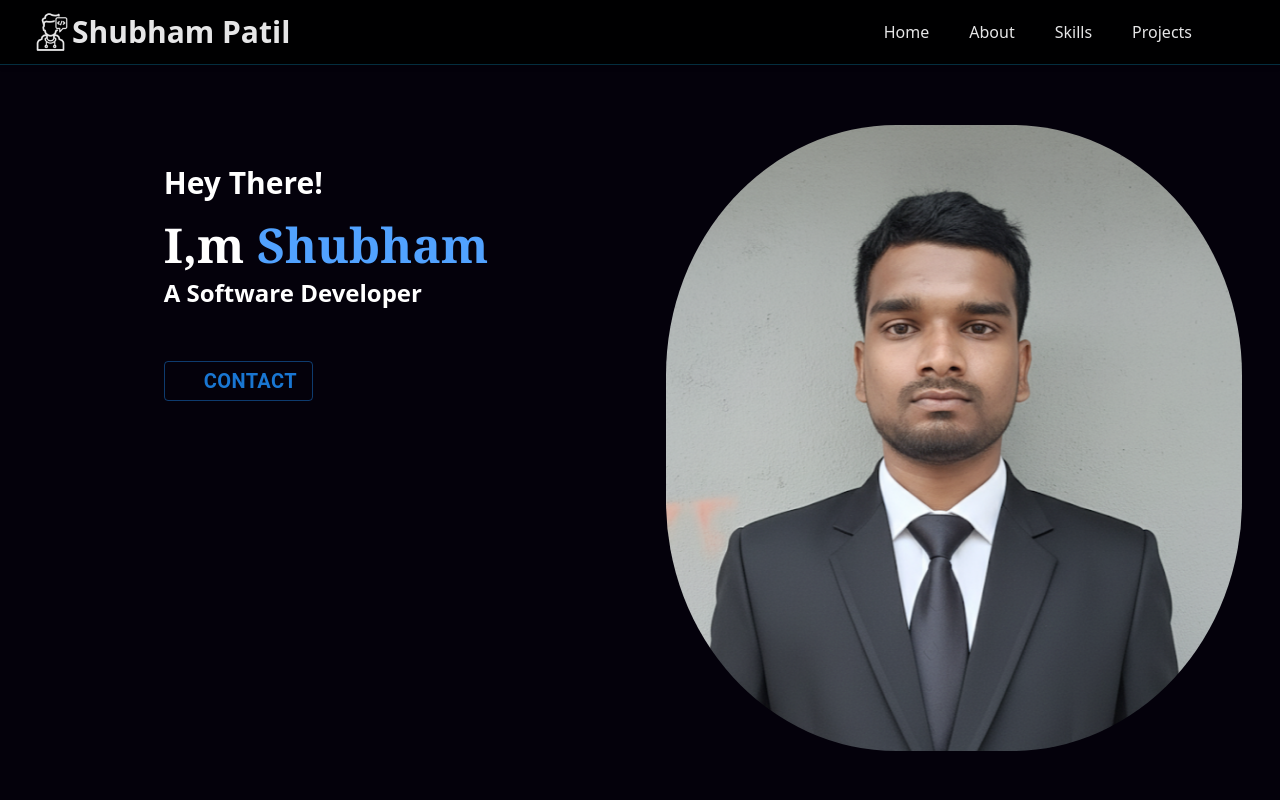
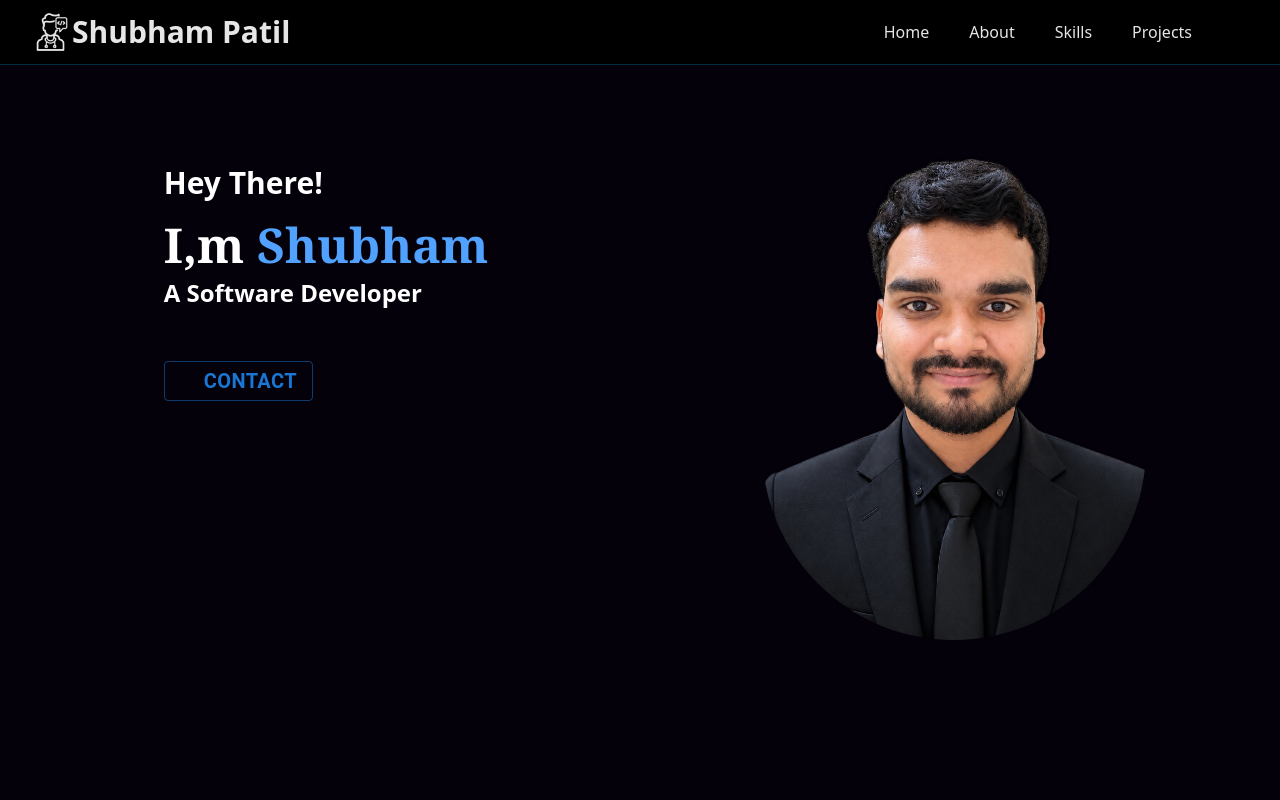
Before and after one commit to patilshubham0003/my_portfolio, a React (Vite) app: page / in a window 1280 px wide. Shown: the top 800 px of the page. Built offline with nearby package versions, Linux system fonts and the light colour scheme; some icons are missing.

Commit message:
update photo

```diff
--- a/src/components/Home.jsx
+++ b/src/components/Home.jsx
@@ -44,12 +44,12 @@ export default function Home() {
             </div>
           </div>
         </div>
-        <div className="2 pb-5 mx-auto mb-5 sm:mb-5 md:mt-5">
+      <div className="pb-5 mx-auto mb-5 sm:mb-5 md:mt-5">
   <a href="/img">
     <img
   src={MyImg2}
   alt="MyImg2"
-              className="MyImg2  md:mx-auto w-xl rounded-full"
+  className="mx-auto w-32 sm:w-48 md:w-52 lg:w-96 rounded-full"
 />
   </a>
 </div>
```
Also changed, not shown: src/assets/shubhP.png. Lines whose indentation alone changed are shown as unchanged.
